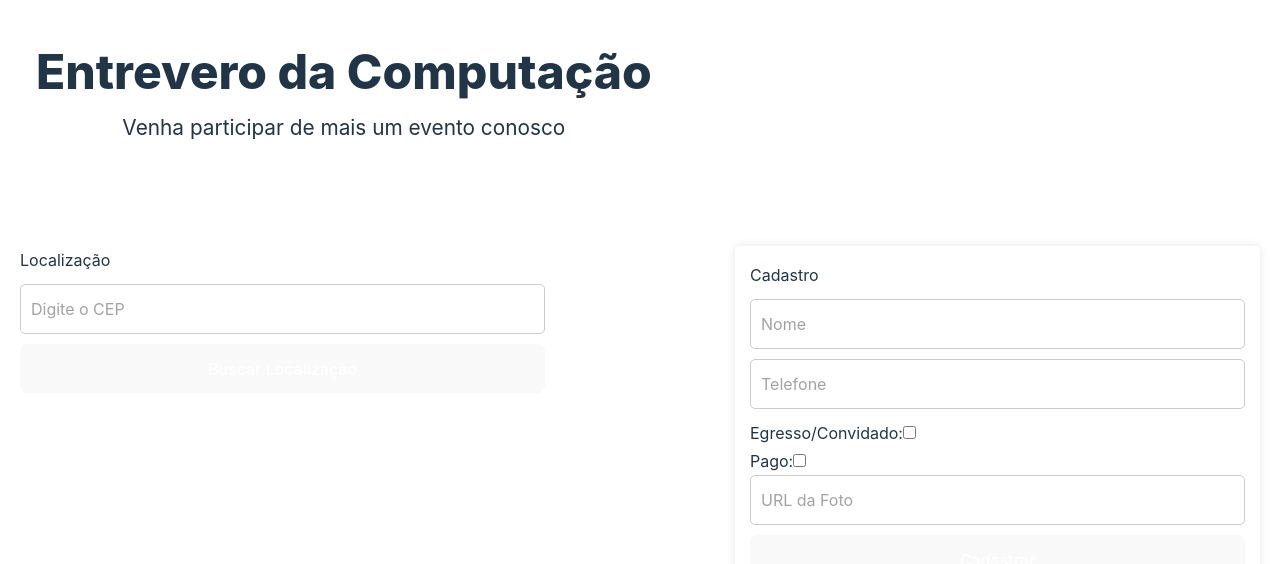
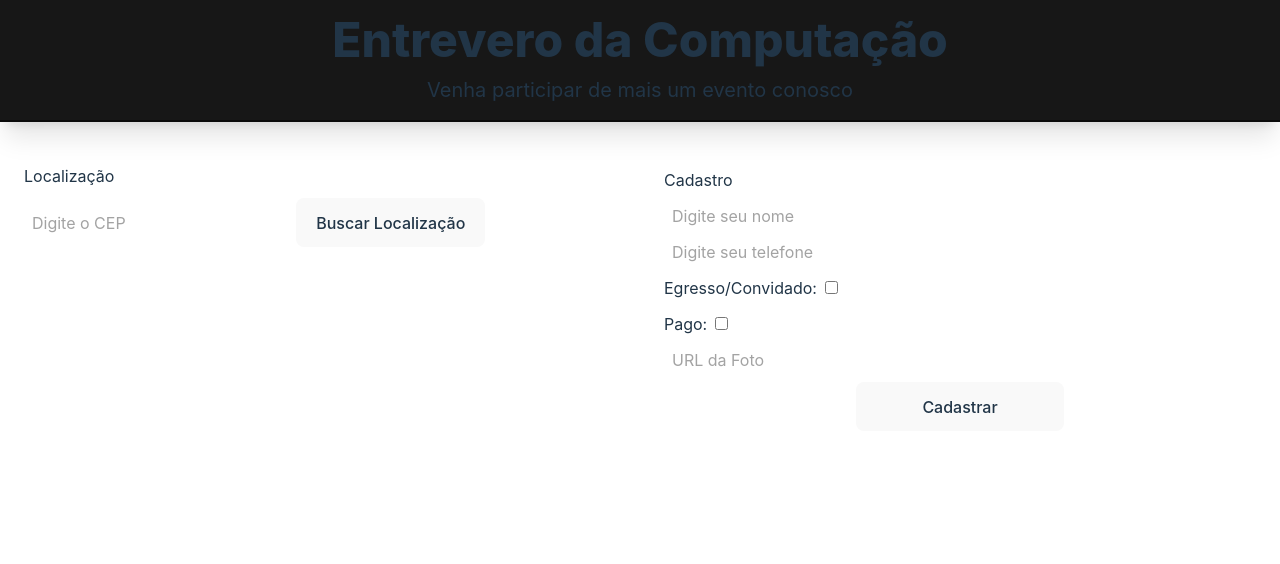
Before and after one commit to tawansilveira/AP2-DAOC, a React (Vite) app: page / in a window 1280 px wide. Shown: the top 564 px of the page. Built offline with nearby package versions, Linux system fonts and the light colour scheme.

Commit message:
Refatora o Header, form de cadastro e localização de forma inicial

```diff
--- a/src/App.css
+++ b/src/App.css
@@ -8,7 +8,7 @@ body {
   /* background-color: #f5f5f544; */
 }
 
-header {
+/* header {
   margin: 2vh;
   margin-bottom: 5vw;
 }
@@ -79,11 +79,12 @@ button {
   border: none;
   cursor: pointer;
 }
+*/
 
-button:hover {
+/* button:hover {
   background-color: #0056b3;
-}
-
+} */
+/*
 h2 {
   margin-bottom: 10px;
-}
+}  */
--- a/src/App.jsx
+++ b/src/App.jsx
@@ -21,11 +21,11 @@ const App = () => {
   return (
     <div>
       <Header />
-      <div className="container">
+      <div className="container content-wrapper flex sm:flex-wrap mt-10 *:mx-6 sm:mx-2">
         <Localizacao buscarLocalizacao={buscarLocalizacao} />
-        <CardGrid pessoas={pessoas} />
         <Form cadastrarPessoa={cadastrarPessoa} />
       </div>
+      <CardGrid pessoas={pessoas} />
     </div>
   );
 };
--- a/src/components/CardGrid.jsx
+++ b/src/components/CardGrid.jsx
@@ -3,7 +3,7 @@ import Card from './Card';
 
 const CardGrid = ({ pessoas }) => {
   return (
-    <div className="card-grid">
+    <div className="card-grid container grid-flow-row">
       {pessoas.map((pessoa, index) => (
         <Card key={index} pessoa={pessoa} />
       ))}
--- a/src/components/Form.jsx
+++ b/src/components/Form.jsx
@@ -18,39 +18,47 @@ const Form = ({ cadastrarPessoa }) => {
   };
 
   return (
-    <div className="form-container">
-      <form onSubmit={handleSubmit}>
+    <div className="form-container container">
+      <form onSubmit={handleSubmit} className='flex flex-col *:my-1' >
         <h2>Cadastro</h2>
         <input
+          className='rounded-md px-2'
           type="text"
-          placeholder="Nome"
+          placeholder="Digite seu nome"
           value={nome}
           onChange={(e) => setNome(e.target.value)}
           required
         />
         <input
+          className='rounded-md px-2'
           type="text"
-          placeholder="Telefone"
+          placeholder="Digite seu telefone"
           value={telefone}
           onChange={(e) => setTelefone(e.target.value)}
           required
         />
-        <label>
-          Egresso/Convidado:
-          <input type="checkbox" checked={egresso} onChange={() => setEgresso(!egresso)} />
-        </label>
-        <br />
-        <label>
-          Pago:
-          <input type="checkbox" checked={pago} onChange={() => setPago(!pago)} />
-        </label>
+        <div className='flex flex-row'>
+          <label className=''>
+            Egresso/Convidado:
+            <input className='ml-2' type="checkbox" checked={egresso} onChange={() => setEgresso(!egresso)} />
+          </label>
+        </div>
+        <div>
+          <label>
+            Pago:
+          <input className='ml-2' type="checkbox" checked={pago} onChange={() => setPago(!pago)} />
+          </label>
+        </div>
         <input
+          className='rounded-md px-2'
           type="url"
           placeholder="URL da Foto"
           value={foto}
           onChange={(e) => setFoto(e.target.value)}
         />
-        <button type="submit">Cadastrar</button>
+        <div className='flex justify-center'>
+          <button className='w-52 hover:border-indigo-500 active:bg-indigo-900 active:bg-opacity-30' type="submit">Cadastrar</button>
+        </div>
       </form>
     </div>
   );
--- a/src/components/Header.jsx
+++ b/src/components/Header.jsx
@@ -2,10 +2,10 @@ import React from 'react';
 
 const Header = () => {
   return (
-    <div className='container mx-auto px-7'>
-      <header>
-        <h1 className='header'>Entrevero da Computação</h1>
-        <h3 className='header'>Venha participar de mais um evento conosco</h3>
+    <div className='container bg-gray-900 p-2 border-b-2 border-solid border-gray-950 shadow-xl sticky'>
+      <header className='object-center text-center'>
+        <h1 className='header font-extrabold text-5xl m-2 sm:text-3xl'>Entrevero da Computação</h1>
+        <h3 className='header text-xl pt-1 pb-2 sm:text-base sm:pt-0'>Venha participar de mais um evento conosco</h3>
       </header>
     </div>
   );
--- a/src/components/Localizacao.jsx
+++ b/src/components/Localizacao.jsx
@@ -29,20 +29,26 @@ const Localizacao = ({ buscarLocalizacao, rua = 'Avenida Principal' }) => {
   }, []);
 
   return (
-    <div className="localizacao">
+    <div className="localizacao container flex flex-col">
       <h2>Localização</h2>
+      <div className='inline-flex flex-row space-x-2 mt-2'>
         <input
+          className='rounded-md px-2'
           type="text"
           placeholder="Digite o CEP"
           value={cep}
           onChange={(e) => setCep(e.target.value)}
         />
-      <button onClick={handleBuscar}>Buscar Localização</button>
+        <button className='hover:border-indigo-500 active:bg-indigo-900 active:bg-opacity-30'
+                onClick={handleBuscar}>
+          Buscar Localização
+        </button>
+      </div>
 
       {erro && <p style={{ color: 'red' }}>{erro}</p>}
 
       {localizacao && localizacao.cep && (
-        <div>
+        <div className='mt-2'>
           <p>CEP: {localizacao.cep}</p>
           <p>CIDADE: {localizacao.localidade}</p>
           <p>BAIRRO: {localizacao.bairro || 'Bairro não disponível'}</p>
--- a/src/index.css
+++ b/src/index.css
@@ -49,14 +49,14 @@ button {
   transition: border-color 0.25s;
 }
 
-button:hover {
+/* button:hover {
   border-color: #646cff;
-}
+} */
 
-button:focus,
+/* button:focus,
 button:focus-visible {
   outline: 4px auto -webkit-focus-ring-color;
-}
+} */
 
 @media (prefers-color-scheme: light) {
   :root {
--- a/tailwind.config.js
+++ b/tailwind.config.js
@@ -9,20 +9,20 @@ export default {
   ],
   theme: {
     screens: {
-      'sm': '640px',
-      // => @media (min-width: 640px) { ... }
+      '2xl': {'max': '1535px'},
+      // => @media (max-width: 1535px) { ... }
 
-      'md': '768px',
-      // => @media (min-width: 768px) { ... }
+      'xl': {'max': '1279px'},
+      // => @media (max-width: 1279px) { ... }
 
-      'lg': '1024px',
-      // => @media (min-width: 1024px) { ... }
+      'lg': {'max': '1023px'},
+      // => @media (max-width: 1023px) { ... }
 
-      'xl': '1280px',
-      // => @media (min-width: 1280px) { ... }
+      'md': {'max': '767px'},
+      // => @media (max-width: 767px) { ... }
 
-      '2xl': '1536px',
-      // => @media (min-width: 1536px) { ... }
+      'sm': {'max': '639px'},
+      // => @media (max-width: 639px) { ... }
     },
     colors: {
       transparent: 'transparent',
```
Lines whose indentation alone changed are shown as unchanged.
